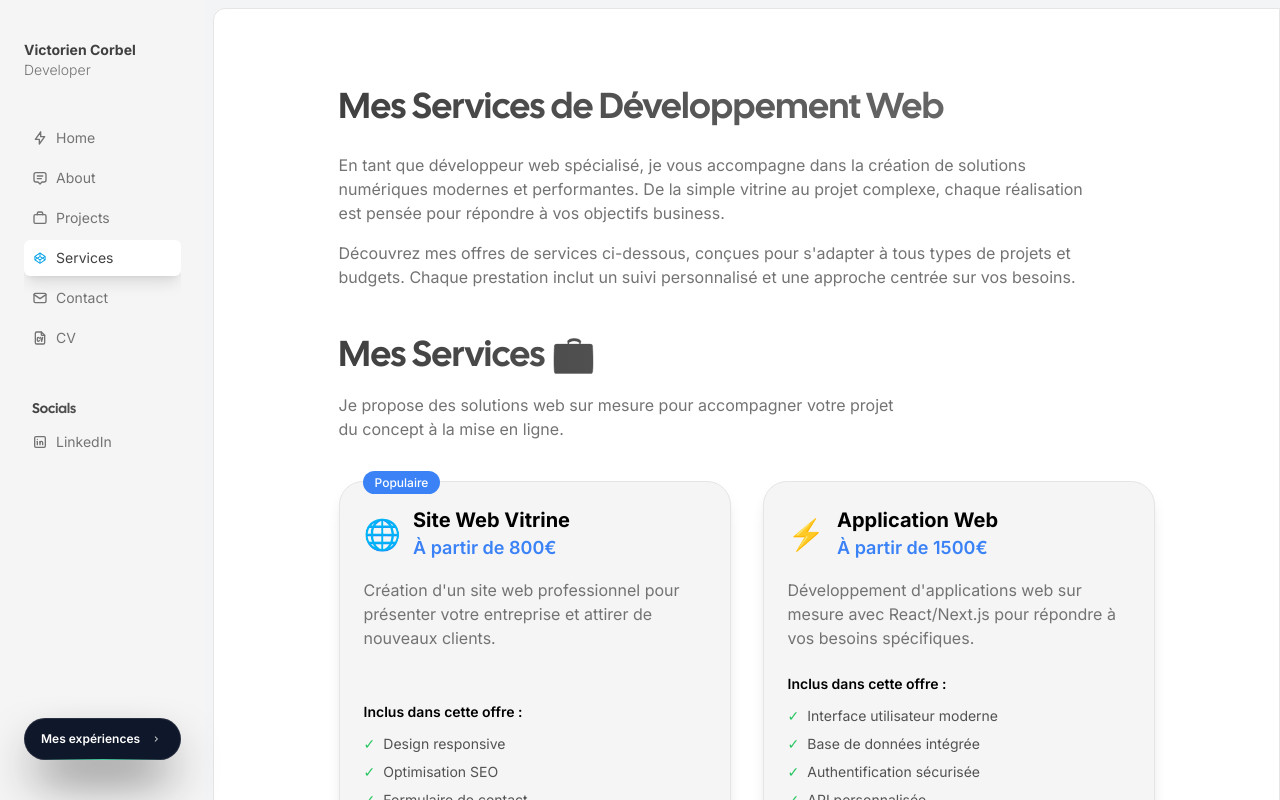
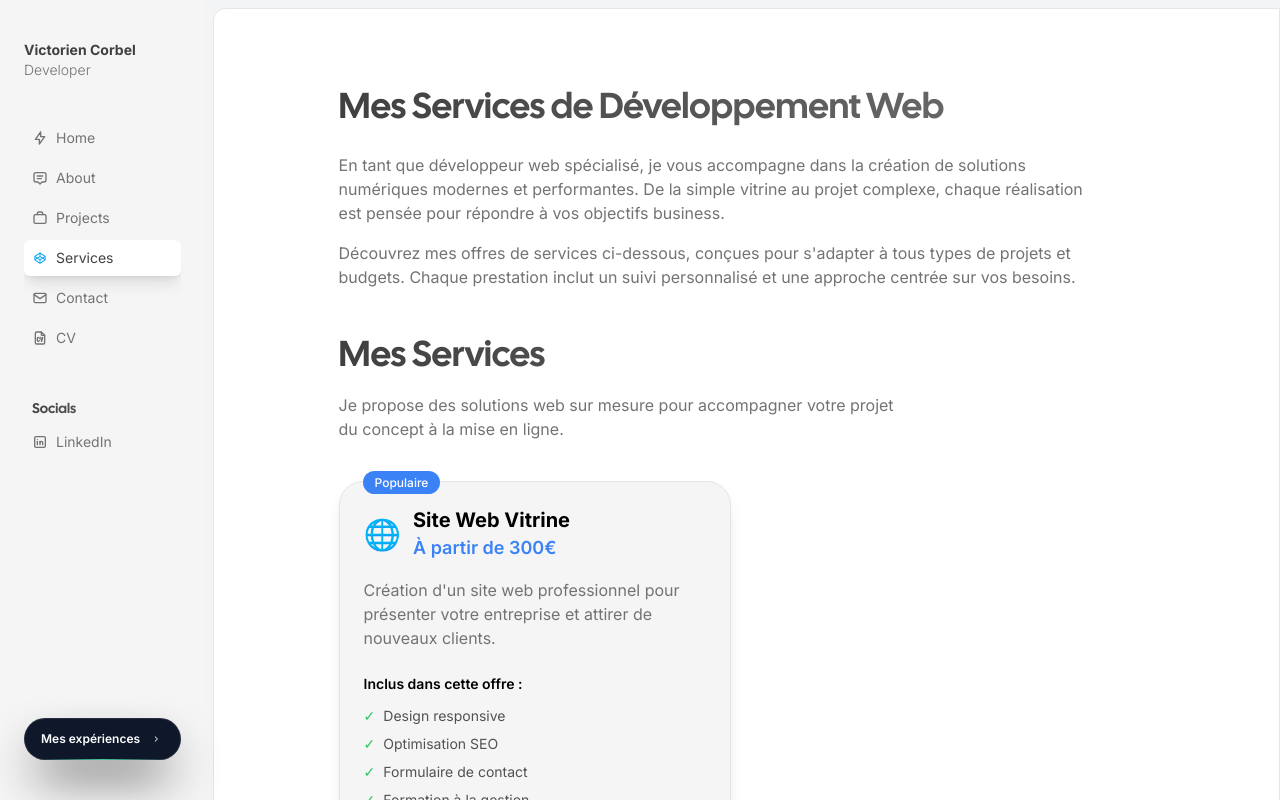
Before and after one commit to Yarotsuki/portfolioNextJs, a Next.js app: page /services in a window 1280 px wide. Built offline with nearby package versions, Linux system fonts and the light colour scheme.

Commit message:
mise a jour orthographe etc

```diff
--- a/src/app/about/page.tsx
+++ b/src/app/about/page.tsx
@@ -18,7 +18,7 @@ export const metadata: Metadata = {
 export default function AboutPage() {
   return (
     <Container>
-      <span className="text-4xl">💬</span>
+
       <Heading className="font-black">A propos de moi</Heading>
       <About />
     </Container>
--- a/src/app/contact/page.tsx
+++ b/src/app/contact/page.tsx
@@ -16,7 +16,7 @@ export const metadata: Metadata = {
 export default function Projects() {
   return (
     <Container>
-      <span className="text-4xl">✉️</span>
+
       <Heading className="font-black mb-2">Contactez moi</Heading>
       <Paragraph className="mb-10 max-w-xl">
         Vous avez un projet, une question, ou simplement envie de discuter ?
--- a/src/app/projects/page.tsx
+++ b/src/app/projects/page.tsx
@@ -15,7 +15,7 @@ export const metadata: Metadata = {
 export default function Projects() {
   return (
     <Container>
-      <span className="text-4xl">⚡</span>
+
       <Heading className="font-black mb-10">
         {" "}
         Mes Travaux
--- a/src/app/resume/page.tsx
+++ b/src/app/resume/page.tsx
@@ -9,7 +9,7 @@ import Image from "next/image";
 export default function Home() {
   return (
     <Container>
-      <span className="text-4xl">💼</span>
+
       <Heading className="font-black">Mes experiences</Heading>
       <Paragraph className="max-w-xl mt-4">
         Etudiant en Developpement Web j&apos;adore {" "}
--- a/src/components/Services.tsx
+++ b/src/components/Services.tsx
@@ -11,7 +11,7 @@ export const Services = () => {
     <div className="grid grid-cols-1 gap-10 md:gap-10">
       <div className="flex flex-col space-y-4">
         <Heading as="h2" className="font-black">
-          Mes Services 💼
+          Mes Services
         </Heading>
         <Paragraph className="text-base max-w-xl">
           Je propose des solutions web sur mesure pour accompagner votre projet du concept à la mise en ligne.
@@ -70,7 +70,7 @@ export const Services = () => {
       <div className="bg-neutral-50  p-6 rounded-3xl border border-neutral-200 dark:border-neutral-800">
         <div className="text-center space-y-4">
           <Heading as="h3" className="text-black">
-            Interesser ?
+            Intéressé ?
           </Heading>
           <Paragraph className="text-base max-w-2xl mx-auto">
             Vous avez un projet spécifique en tête ? Contactez-moi pour discuter de vos besoins et obtenir un devis
--- a/src/components/Sidebar.tsx
+++ b/src/components/Sidebar.tsx
@@ -85,6 +85,7 @@ export const Navigation = ({
         <Link
           key={link.href}
           href={link.href}
+          target='_blank'
           className={twMerge(
             "text-secondary hover:text-primary transition duration-200 flex items-center space-x-2 py-2 px-2 rounded-md text-sm"
           )}
@@ -95,7 +96,7 @@ export const Navigation = ({
               isActive(link.href) && "text-sky-500"
             )}
           />
-          <span>{link.label}</span>
+          <span >{link.label}</span>
         </Link>
       ))}
     </div>
--- a/src/constants/services.tsx
+++ b/src/constants/services.tsx
@@ -13,7 +13,7 @@ export const services: Service[] = [
     id: 1,
     title: "Site Web Vitrine",
     description: "Création d'un site web professionnel pour présenter votre entreprise et attirer de nouveaux clients.",
-    price: "À partir de 800€",
+    price: "À partir de 300€",
     features: [
       "Design responsive",
       "Optimisation SEO",
@@ -23,21 +23,21 @@ export const services: Service[] = [
     icon: "🌐",
     popular: true,
   },
-  {
-    id: 2,
-    title: "Application Web",
-    description:
-      "Développement d'applications web sur mesure avec React/Next.js pour répondre à vos besoins spécifiques.",
-    price: "À partir de 1500€",
-    features: [
-      "Interface utilisateur moderne",
-      "Base de données intégrée",
-      "Authentification sécurisée",
-      "API personnalisée",
-      "Maintenance 3 mois",
-    ],
-    icon: "⚡",
-  },
+  //{
+  //  id: 2,
+  //  title: "Application Web",
+  //  description:
+  //    "Développement d'applications web sur mesure avec React/Next.js pour répondre à vos besoins spécifiques.",
+  //  price: "À partir de 1500€",
+  //  features: [
+  //    "Interface utilisateur moderne",
+   //   "Base de données intégrée",
+  //   "Authentification sécurisée",
+  //    "API personnalisée",
+   //   "Maintenance 3 mois",
+   // ],
+   // icon: "⚡",
+  //},
  // {
   //  id: 3,
   //  title: "E-commerce",
```
